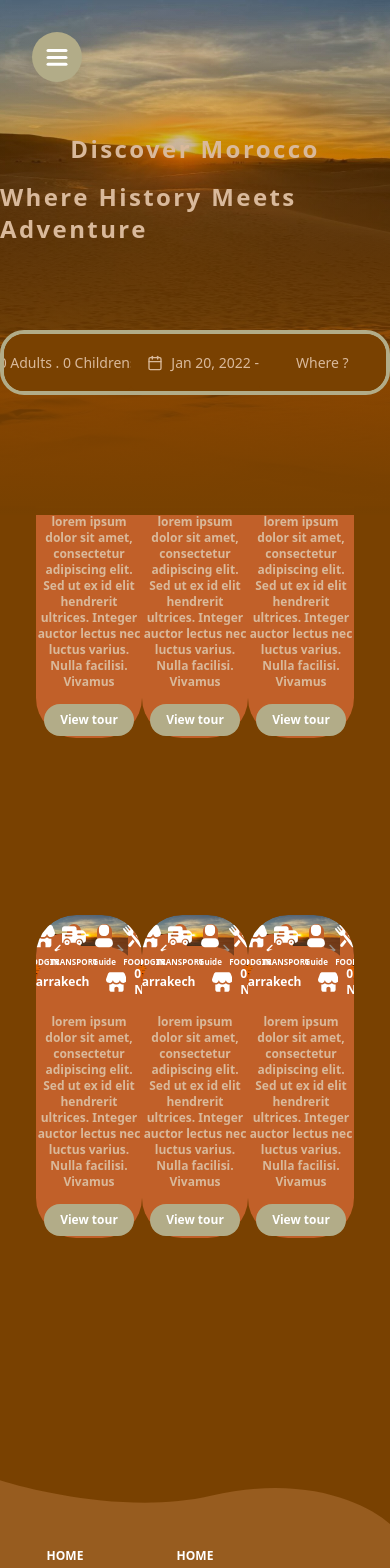
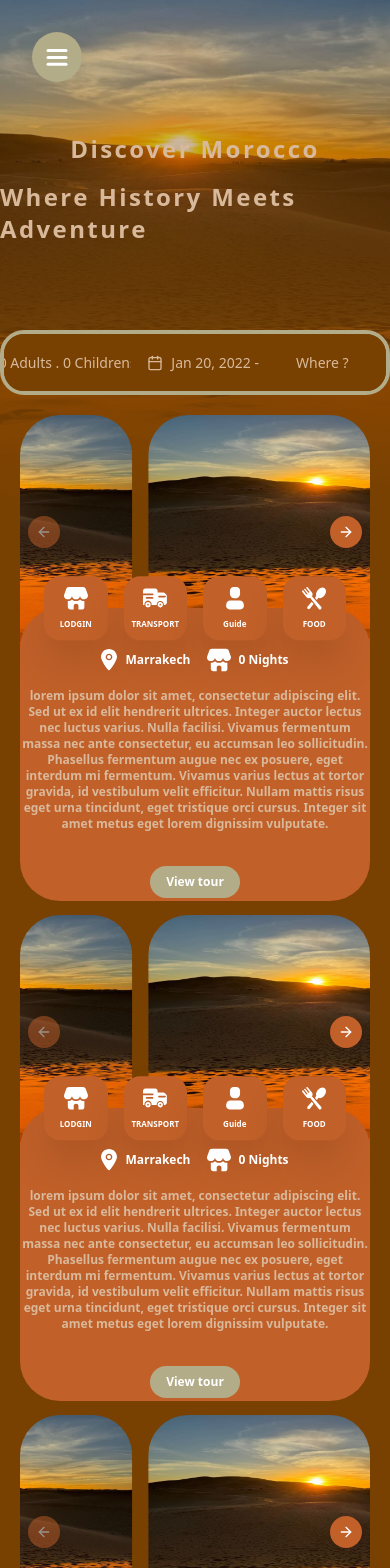
Before and after one commit to Ereur/TravelingWebsite, a Next.js app: page /tours in a window 390 px wide. Shown: the top 1568 px of the page. Built offline with nearby package versions, Linux system fonts and the light colour scheme; what tailwindcss-debug-screens would draw is missing.

Commit message:
fix responsive issues

```diff
--- a/src/app/tours/page.tsx
+++ b/src/app/tours/page.tsx
@@ -37,7 +37,7 @@ export default function tours() {
           </h1>
         </div>
       </div>
-      <div className="sticky top-[20px] flex z-20 justify-center items-center">
+      <div className="sticky xl:top-[20px] top-0 flex z-20 justify-center items-center">
         <div className="mt-20 grid grid-cols-3 bg-background w-[750px] z-20 h-[65px]  rounded-3xl  border-4 border-[#B2AC88] overflow-hidden">
           <PersonesMenu />
           <DateRangePicker
@@ -53,23 +53,23 @@ export default function tours() {
         </div>
       </div>
       <div className="h-[20px]"></div>
-      <div className="flex justify-between items-center px-9 flex-wrap">
-        <div className="w-1/3">
+      <div className="relative z-10 flex xl:justify-between justify-center items-center xl:px-9 xl:flex-wrap flex-col xl:flex-row">
+        <div className="xl:w-1/3 w-full flex justify-center">
           <TourCard />
         </div>
-        <div className="w-1/3">
+        <div className="xl:w-1/3 w-full flex justify-center">
           <TourCard />
         </div>
-        <div className="w-1/3">
+        <div className="xl:w-1/3 w-full flex justify-center">
           <TourCard />
         </div>
-        <div className="w-1/3">
+        <div className="xl:w-1/3 w-full flex justify-center">
           <TourCard />
         </div>
-        <div className="w-1/3">
+        <div className="xl:w-1/3 w-full flex justify-center">
           <TourCard />
         </div>
-        <div className="w-1/3">
+        <div className="xl:w-1/3 w-full flex justify-center">
           <TourCard />
         </div>
       </div>
```
